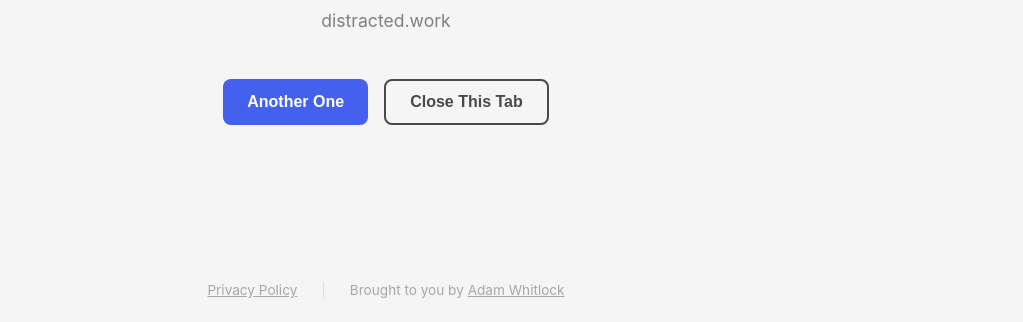
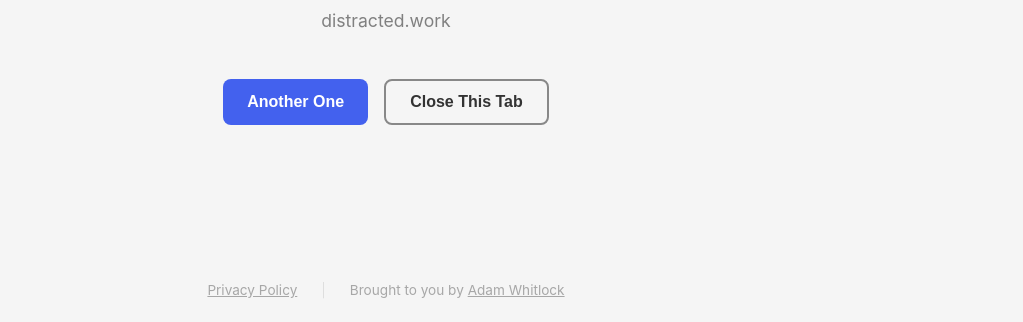
Before and after one commit to alloydwhitlock/distracted-work-mozilla-extension, a browser extension: page extension/redirect/redirect.html in a window 1280 px wide. Shown: the part 478-800 px from the top of the page, without its empty margins (254-1277 px from the left). Drawn offline with Linux system fonts and the light colour scheme.

Commit message:
fix: make "Close This Tab" button opaque in dark mode themes
Remove opacity: 0.7 from secondary button on redirect page and use
theme-aware CSS variables for text and border color instead.

```diff
--- a/extension/redirect/redirect.html
+++ b/extension/redirect/redirect.html
@@ -36,7 +36,7 @@
     .btn:hover { transform: translateY(-2px); box-shadow: 0 4px 12px rgba(0,0,0,0.15); }
     .btn:active { transform: translateY(0); }
     .btn-primary { background-color: var(--accent); color: #fff; }
-    .btn-secondary { background-color: transparent; border: 2px solid currentColor; opacity: 0.7; }
+    .btn-secondary { background-color: transparent; border: 2px solid var(--text-muted); color: var(--text); }
 
     .theme-toggle {
       position: fixed; top: 1.5rem; right: 1.5rem; background: none; border: none;
```
Also changed, not shown: extension/manifest.json.
